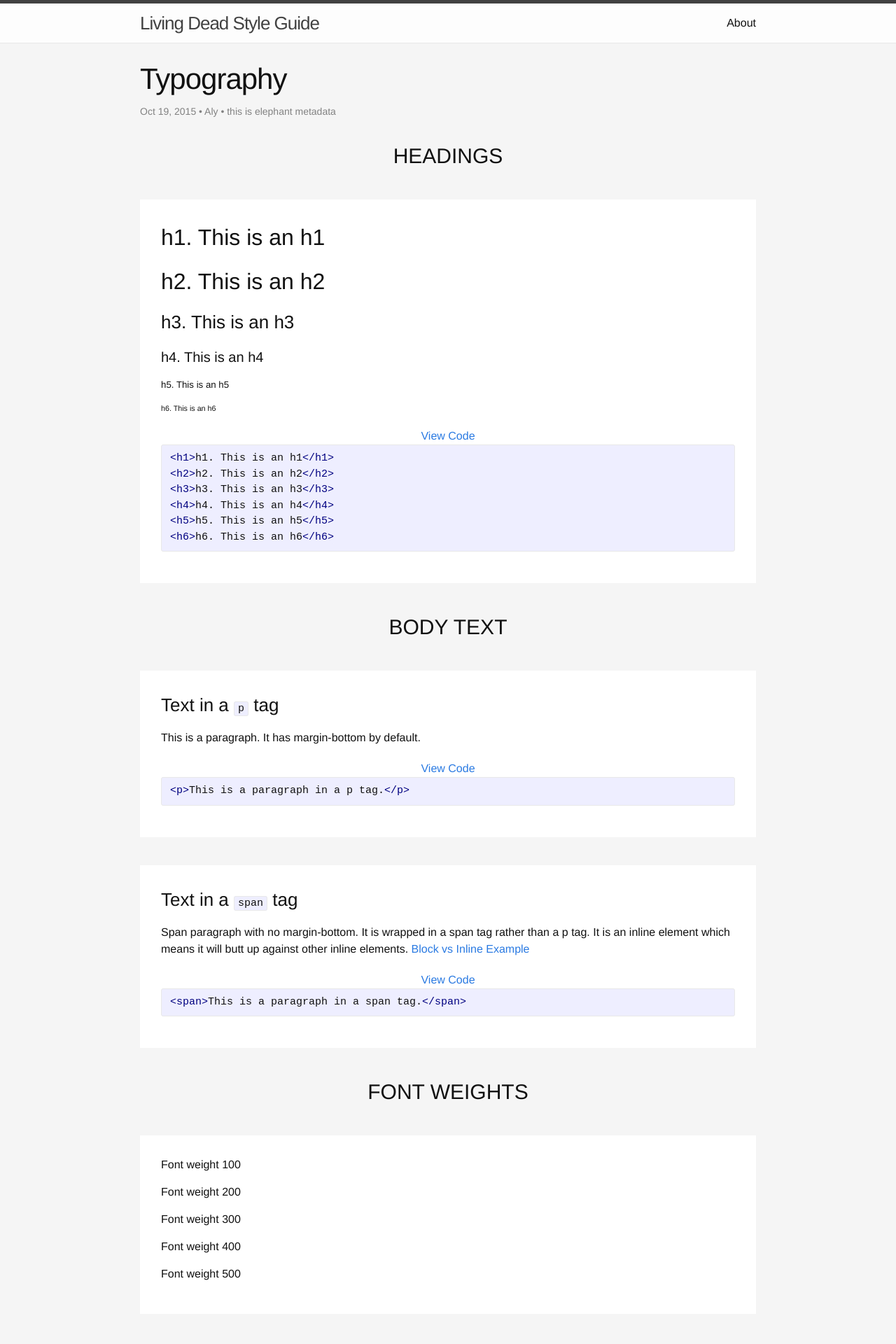
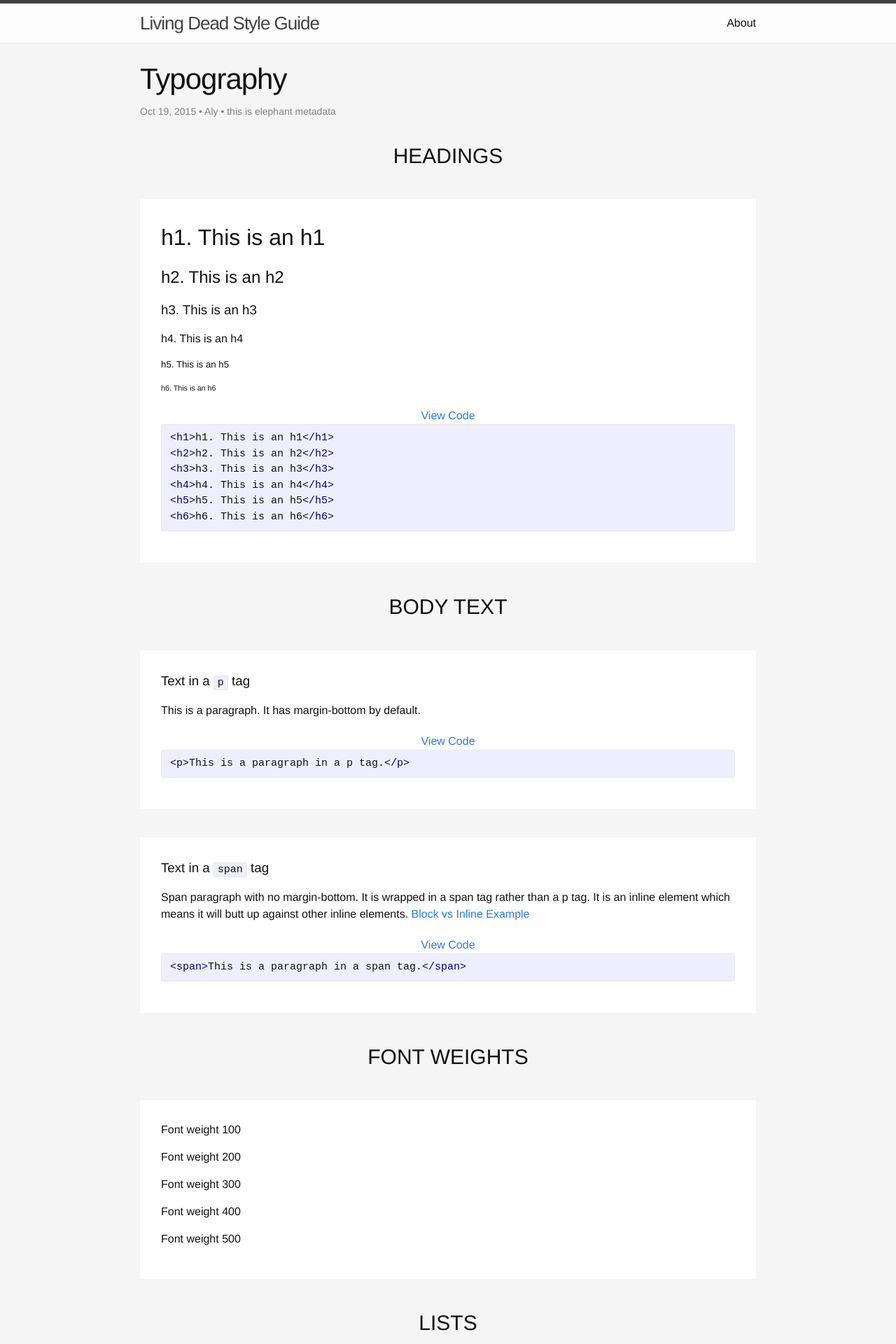
Before and after one commit to wtfluckey/style-guide, a Jekyll site: the page built from _posts/2015-10-19-Typography.html, in a window 1280 px wide. Shown: the top 1920 px of the page at 70% size. Built offline with Jekyll 4.4.1, drawn with Linux system fonts in a browser that asks for light colours; nearby versions of some CDN libraries.

Commit message:
removing unnecessary styles

```diff
--- a/_sass/_layout.scss
+++ b/_sass/_layout.scss
@@ -210,28 +210,4 @@
 
 .post-content {
     margin-bottom: $spacing-unit;
-
-    h2 {
-        font-size: 32px;
-
-        @include media-query($on-laptop) {
-            font-size: 28px;
-        }
-    }
-
-    h3 {
-        font-size: 26px;
-
-        @include media-query($on-laptop) {
-            font-size: 22px;
-        }
-    }
-
-    h4 {
-        font-size: 20px;
-
-        @include media-query($on-laptop) {
-            font-size: 18px;
-        }
-    }
 }
--- a/_sass/_style-guide-specific.scss
+++ b/_sass/_style-guide-specific.scss
@@ -99,11 +99,3 @@
     border-radius: 5px;
   }
 }
-
-
-.home {
-  li {
-    display: inline;
-    margin: 0 10px;
-  }
-}
```
